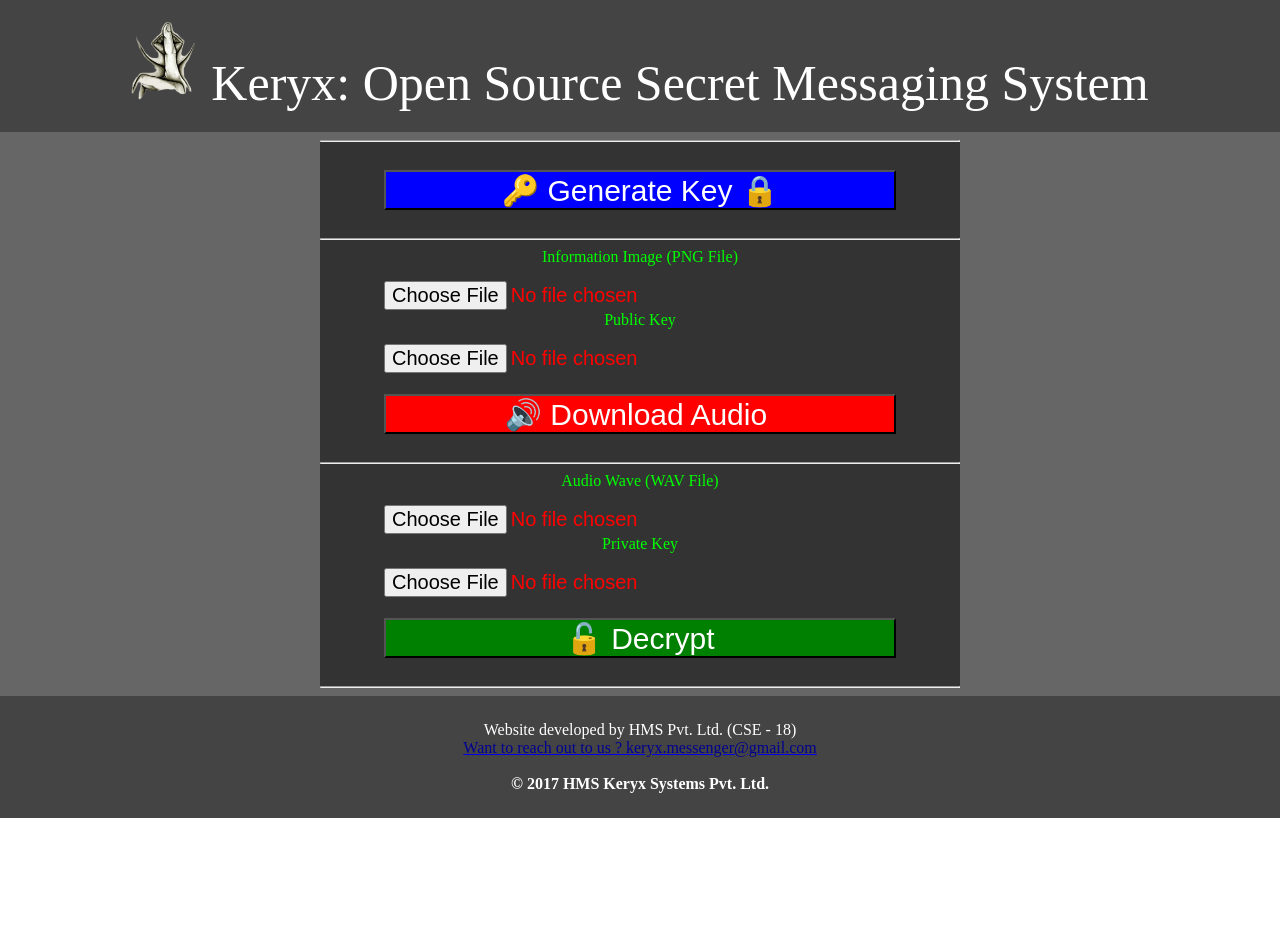
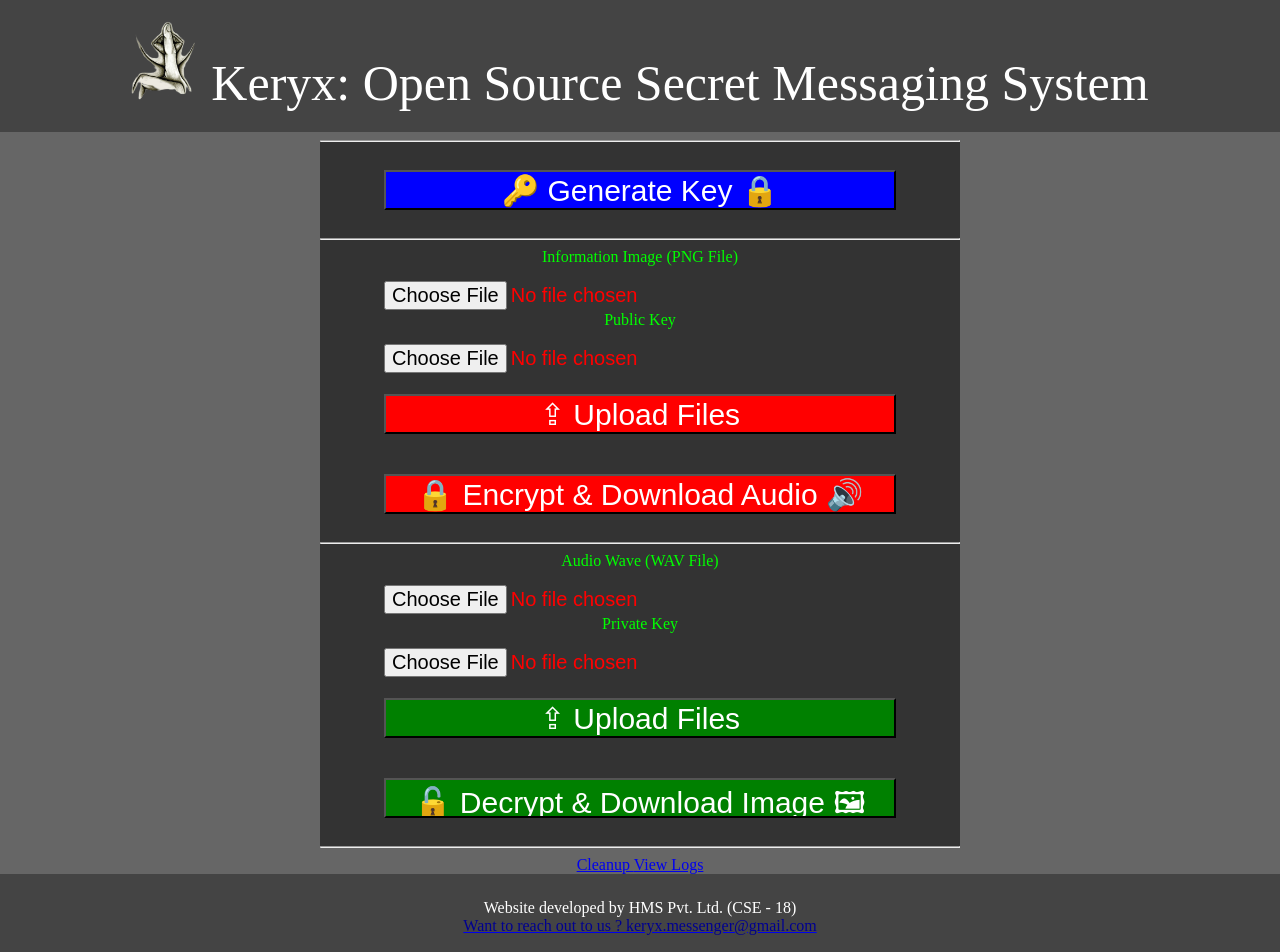
Before and after one commit to j-himanshu/keryx-react, a React (Create React App) app: page / in a window 1280 px wide. Shown: the top 952 px of the page. Before the commit the page ends 818 px from the top, so only its background shows below. Built offline with nearby package versions, Linux system fonts and the light colour scheme.

Commit message:
Links to File Download | cleanup | logs

```diff
--- a/src/App.js
+++ b/src/App.js
@@ -143,7 +143,6 @@ class App extends Component {
             axios.post(contentUrl, this.state.fileInformation).then((response) => {
                 alert(response.data);
             });
-            alert("Download the audio from the following URL: " + this.url + "keryx/downloadAudio");
         }
     }
 
@@ -163,7 +162,6 @@ class App extends Component {
             axios.post(audioUrl, this.state.fileAudio).then((response) => {
                 alert(response.data);
             });
-            alert("Download the Image from the following URL: " + this.url + "keryx/downloadImage");
         }
     }
 
@@ -179,36 +177,52 @@ class App extends Component {
                 <div className="App">
                     <div className="panel">
                         <hr/>
-                        <a href={this.url+"keryx/downloadKey"}>
+                        <a href={this.url + "keryx/downloadKey"}>
                             <input type="button" style={styles.button1} value="🔑 Generate Key 🔒"/>
                         </a>
-                        <br/><hr/>
+                        <br/>
+                        <hr/>
                         Information Image (PNG File)
                         <br/>
-                        <input type="file" name="uploadInformation" onChange={this.handleUploadInformationFile} style={styles.input}/>
+                        <input type="file" name="uploadInformation" onChange={this.handleUploadInformationFile}
+                               style={styles.input}/>
                         <br/>
                         Public Key
                         <br/>
-                        <input type="file" name="uploadPublicKey" onChange={this.handleUploadPublicKeyFile} style={styles.input}/>
+                        <input type="file" name="uploadPublicKey" onChange={this.handleUploadPublicKeyFile}
+                               style={styles.input}/>
                         <br/>
-                        <input type="button" style={styles.button2} value="🔊 Download Audio "
+                        <input type="button" style={styles.button2} value="⇪ Upload Files"
                                onClick={() => this.getAudio()}/>
+                        <br/>
+                        <a href = {this.url + "keryx/generateAudio"}>
+                            <input type="button" style={styles.button2} value="🔒 Encrypt & Download Audio 🔊"/>
+                        </a>
                         <br/>
                         <hr/>
                         Audio Wave (WAV File)
                         <br/>
-                        <input type="file" name="uploadAudio" onChange={this.handleUploadAudioFile} style={styles.input}/>
+                        <input type="file" name="uploadAudio" onChange={this.handleUploadAudioFile}
+                               style={styles.input}/>
                         <br/>
                         Private Key
                         <br/>
-                        <input type="file" name="uploadPrivateKey" onChange={this.handleUploadPrivateKeyFile} style={styles.input}/>
+                        <input type="file" name="uploadPrivateKey" onChange={this.handleUploadPrivateKeyFile}
+                               style={styles.input}/>
                         <br/>
-                        <input type="button" style={styles.button3} value="🔓 Decrypt"
+
+                        <input type="button" style={styles.button3} value="⇪ Upload Files"
                                onClick={() => this.decryptMessage()}/>
+                        <br/>
+                        <a href={this.url + "keryx/generateImage"}>
+                            <input type="button" style={styles.button3} value="🔓 Decrypt & Download Image 🖼"/>
+                        </a>
                         <br/>
                         <hr/>
 
                     </div>
+                    <a href={this.url + "keryx/cleanup"}>Cleanup </a>
+                    <a href={this.url + "keryx/viewLogs"}>View Logs</a>
                 </div>
                 < div className="App-footer">
                     Website developed by HMS Pvt. Ltd. (CSE - 18)
```
